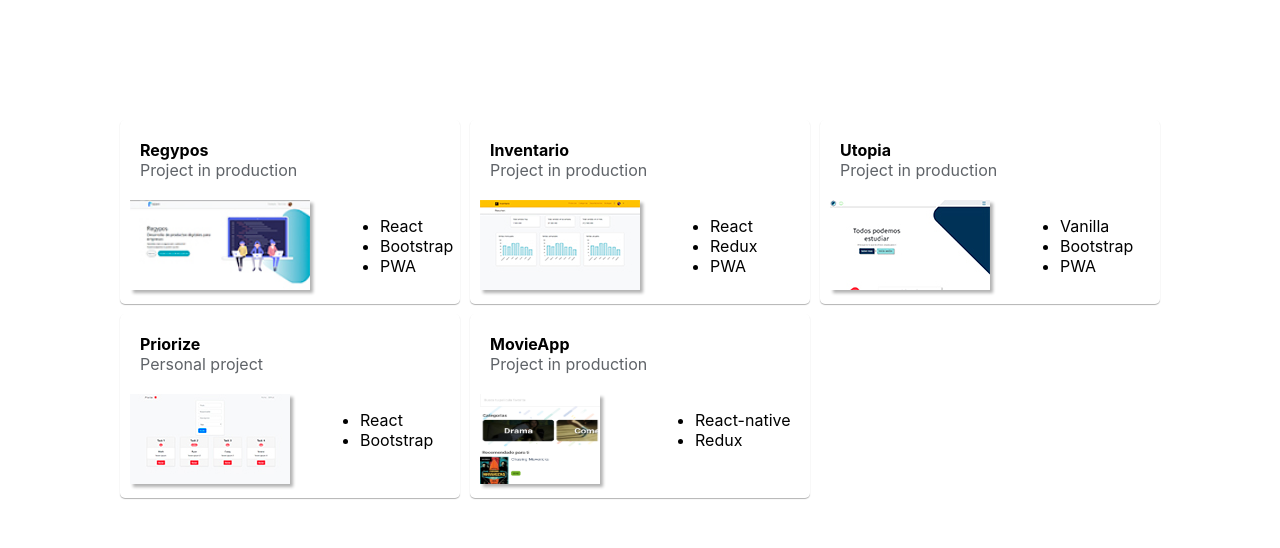
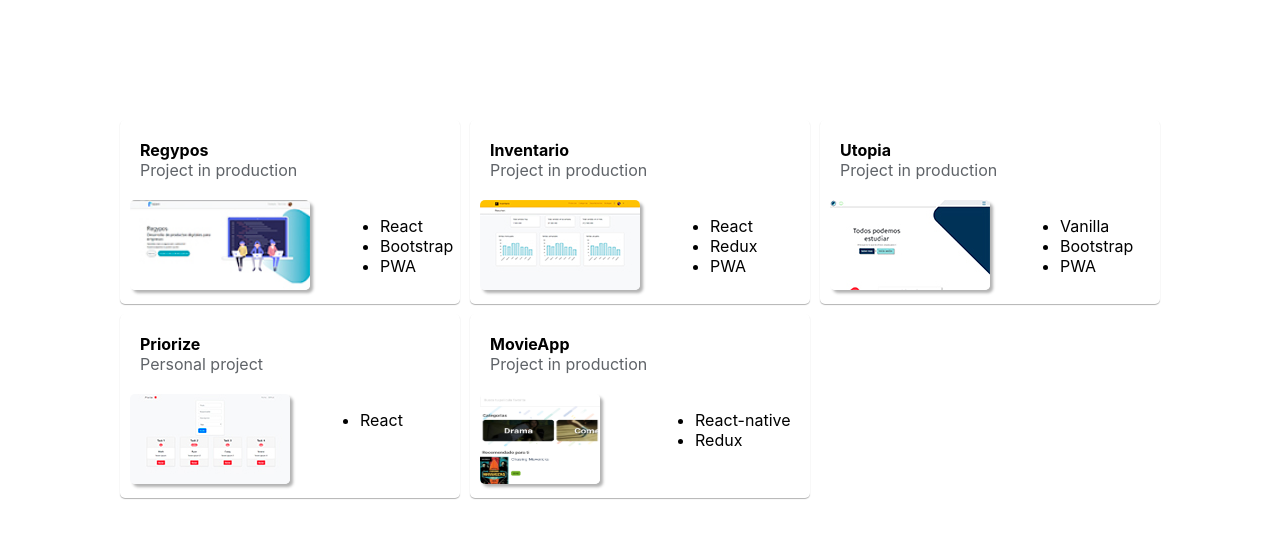
Before and after one commit to makinox/PortafolioPersonal, a React (Create React App) app: page / in a window 1280 px wide. Shown: the part 1180-1728 px from the top of the page. Built offline with nearby package versions, Linux system fonts and the light colour scheme.

Commit message:
[IMPROVEMENT] Experience card improved

```diff
--- a/src/components/about/about.css
+++ b/src/components/about/about.css
@@ -15,7 +15,7 @@
 
 .about-item:hover {
   box-shadow: 0 1px 30px 1px rgba(0, 0, 0, .3);
-  transform: scale(1.1)
+  transform: scale(1.1);
 }
 
 .about-item hr {
--- a/src/components/experience/experience.css
+++ b/src/components/experience/experience.css
@@ -12,8 +12,15 @@
 }
 
 .experience-card {
+  border-radius: 5px;
+  background-color: #fff;
   box-shadow: 0 1px 1px 0px rgba(0, 0, 0, .3);
-  border-radius: 5px;
+  transition: all .3s;
+}
+
+.experience-card:hover {
+  transform: scale(1.07);
+  box-shadow: 0 1px 10px 0px rgba(0, 0, 0, .3);
 }
 
 .experience-card-body {
@@ -38,6 +45,13 @@
 }
 
 .experience-card-body img {
+  height: 90px;
   box-shadow: 3px 3px 3px 0px rgba(0, 0, 0, .3);
-  height: 90px;
+  border-radius: 5px;
+  transition: all .3s;
 }
+
+.experience-card-body img:hover {
+  box-shadow: 3px 3px 10px 0px rgba(0, 0, 0, .3);
+  transform: scale(1.1);
+}
--- a/src/components/experience/experience.js
+++ b/src/components/experience/experience.js
@@ -86,7 +86,6 @@ export default (props) => (
                         <div className="experience-card-item experience-card-last">
                             <ul>
                                 <li>React</li>
-                                <li>Bootstrap</li>
                             </ul>
                         </div>
                     </div>
```
